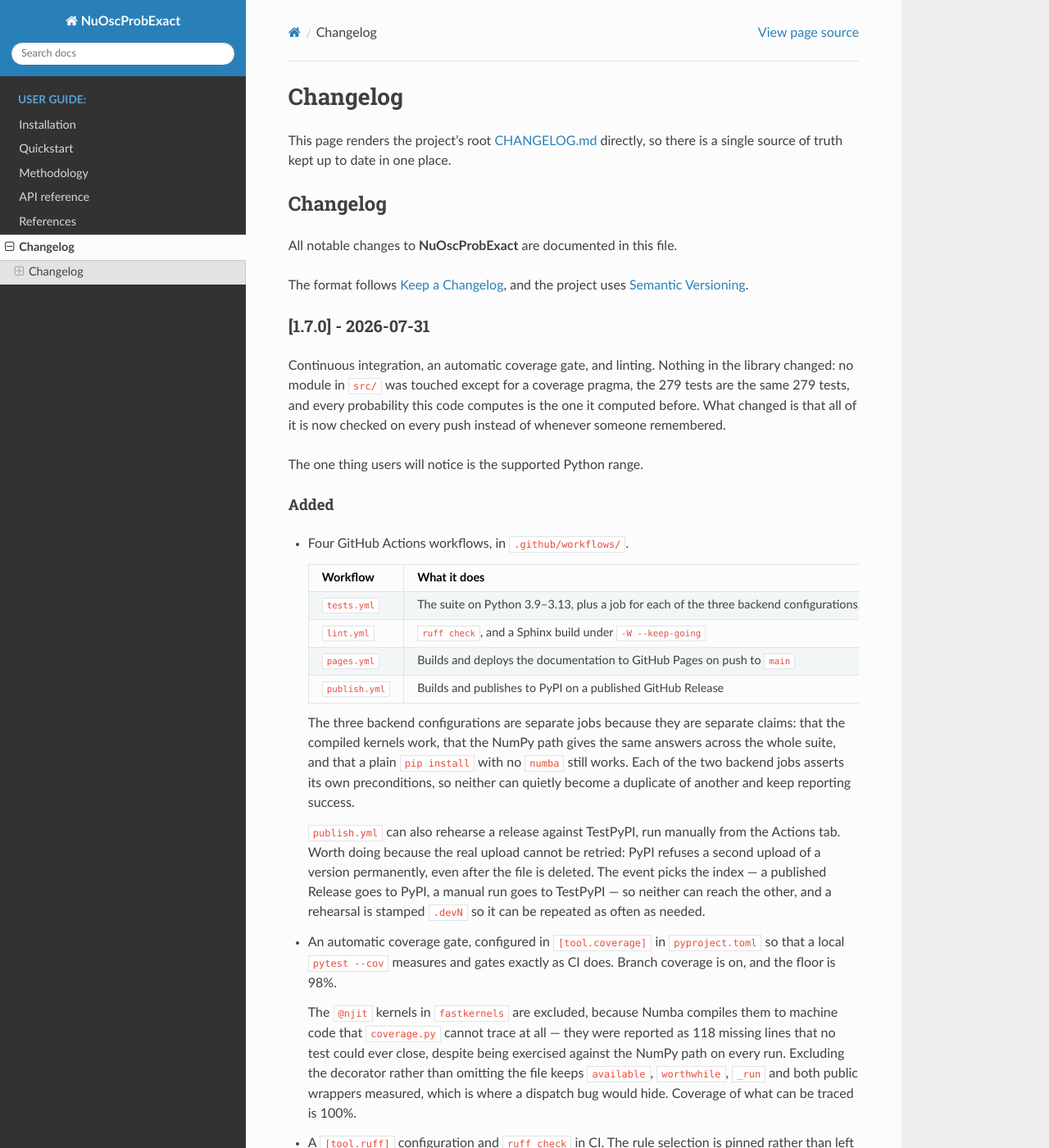
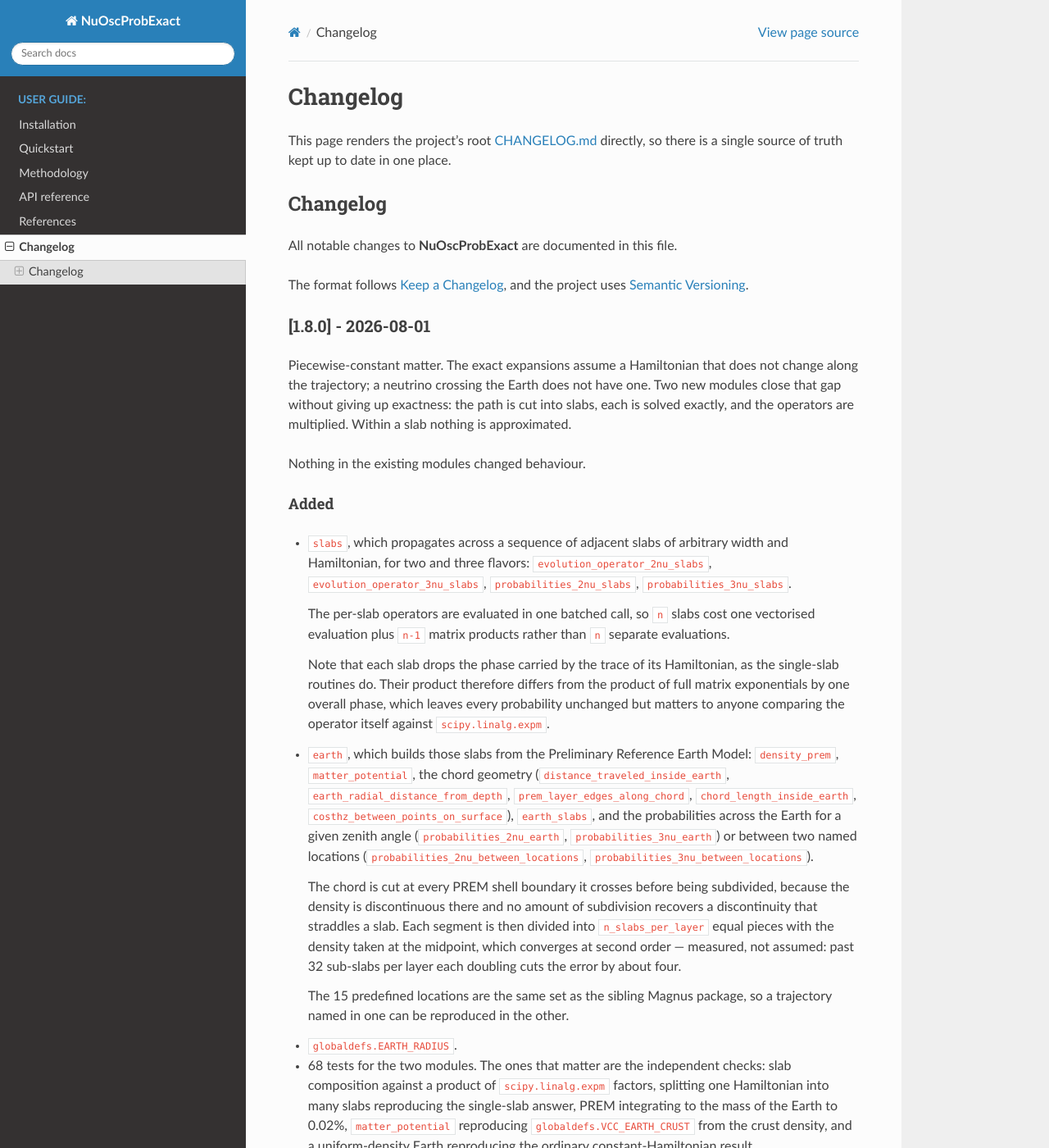
Before and after one commit to mbustama/NuOscProbExact, a Sphinx documentation site: the page built from docs/source/changelog.rst, in a window 1280 px wide and 1400 px high. Shown: the whole window at 82% size. Built offline with Sphinx 7.4.7 and the Read the Docs theme 3.1.0, drawn with Linux system fonts in a browser that asks for light colours; some of the changed text lies outside the part shown.

Commit message:
Release 1.8.0, and restore a changelog heading I deleted
Records the slab and Earth modules in the changelog and bumps the
version in pyproject.toml and docs/source/conf.py.

It also fixes a defect of mine that has been on main since 1.7.0: the
`## [1.6.0] - 2026-07-31` heading was missing. The edit that inserted
the 1.7.0 entry matched on that heading and did not put it back, so
1.6.0's entire entry -- the Numba backend, the short-stack shortcut, the
measured thresholds -- has been rendering as though it were part of
1.7.0, on the published documentation page as well as in the file. The
changelog now has all nine version headings, in order, which is checked
before committing rather than eyeballed.

That it survived review is worth noting. The heading sits some hundred
lines below the text every reader of that pull request was looking at,
and nothing in the repository asserts that the changelog is
well-formed -- the file-tree test has an equivalent for the repository
layout, and there is no reason the changelog could not have one too.
Left out here deliberately, since this commit is a release rather than
the place to add a new guard.

A minor release, not a patch: two new modules and one new constant, with
no existing behaviour changed.

```diff
--- a/CHANGELOG.md
+++ b/CHANGELOG.md
@@ -4,6 +4,64 @@ All notable changes to **NuOscProbExact** are documented in this file.
 
 The format follows [Keep a Changelog](https://keepachangelog.com/en/1.1.0/),
 and the project uses [Semantic Versioning](https://semver.org/).
+
+## [1.8.0] - 2026-08-01
+
+Piecewise-constant matter.  The exact expansions assume a Hamiltonian that
+does not change along the trajectory; a neutrino crossing the Earth does not
+have one.  Two new modules close that gap without giving up exactness: the
+path is cut into slabs, each is solved exactly, and the operators are
+multiplied.  Within a slab nothing is approximated.
+
+Nothing in the existing modules changed behaviour.
+
+### Added
+
+- `slabs`, which propagates across a sequence of adjacent slabs of arbitrary
+  width and Hamiltonian, for two and three flavors:
+  `evolution_operator_2nu_slabs`, `evolution_operator_3nu_slabs`,
+  `probabilities_2nu_slabs`, `probabilities_3nu_slabs`.
+
+  The per-slab operators are evaluated in one batched call, so `n` slabs cost
+  one vectorised evaluation plus `n-1` matrix products rather than `n`
+  separate evaluations.
+
+  Note that each slab drops the phase carried by the trace of its
+  Hamiltonian, as the single-slab routines do.  Their product therefore
+  differs from the product of full matrix exponentials by one overall phase,
+  which leaves every probability unchanged but matters to anyone comparing
+  the operator itself against `scipy.linalg.expm`.
+
+- `earth`, which builds those slabs from the Preliminary Reference Earth
+  Model: `density_prem`, `matter_potential`, the chord geometry
+  (`distance_traveled_inside_earth`, `earth_radial_distance_from_depth`,
+  `prem_layer_edges_along_chord`, `chord_length_inside_earth`,
+  `costhz_between_points_on_surface`), `earth_slabs`, and the probabilities
+  across the Earth for a given zenith angle (`probabilities_2nu_earth`,
+  `probabilities_3nu_earth`) or between two named locations
+  (`probabilities_2nu_between_locations`,
+  `probabilities_3nu_between_locations`).
+
+  The chord is cut at every PREM shell boundary it crosses before being
+  subdivided, because the density is discontinuous there and no amount of
+  subdivision recovers a discontinuity that straddles a slab.  Each segment
+  is then divided into `n_slabs_per_layer` equal pieces with the density
+  taken at the midpoint, which converges at second order --- measured, not
+  assumed: past 32 sub-slabs per layer each doubling cuts the error by about
+  four.
+
+  The 15 predefined locations are the same set as the sibling Magnus
+  package, so a trajectory named in one can be reproduced in the other.
+
+- `globaldefs.EARTH_RADIUS`.
+
+- 68 tests for the two modules.  The ones that matter are the independent
+  checks: slab composition against a product of `scipy.linalg.expm` factors,
+  splitting one Hamiltonian into many slabs reproducing the single-slab
+  answer, PREM integrating to the mass of the Earth to 0.02%,
+  `matter_potential` reproducing `globaldefs.VCC_EARTH_CRUST` from the crust
+  density, and a uniform-density Earth reproducing the ordinary
+  constant-Hamiltonian result.
 
 ## [1.7.0] - 2026-07-31
 
@@ -108,7 +166,7 @@ The one thing users will notice is the supported Python range.
   modules in `tests/`.  These were what running a linter for the first time
   actually found.
 
-
+## [1.6.0] - 2026-07-31
 
 An optional Numba backend for the batched paths, and a shortcut for very short
 stacks.  The library's only required dependency is still NumPy, and the
--- a/docs/source/conf.py
+++ b/docs/source/conf.py
@@ -23,8 +23,8 @@ sys.path.insert(0, os.path.abspath('../../src'))
 project = 'NuOscProbExact'
 copyright = '2019-2026, Mauricio Bustamante'
 author = 'Mauricio Bustamante'
-release = '1.7.0'
-version = '1.7'
+release = '1.8.0'
+version = '1.8'
 
 # -- General configuration ---------------------------------------------------
 
--- a/pyproject.toml
+++ b/pyproject.toml
@@ -4,7 +4,7 @@ build-backend = "setuptools.build_meta"
 
 [project]
 name = "nuoscprobexact"
-version = "1.7.0"
+version = "1.8.0"
 description = "Exact two-flavor and three-flavor neutrino oscillation probabilities for arbitrary time-independent Hamiltonians"
 readme = "README.md"
 requires-python = ">=3.9"
```
